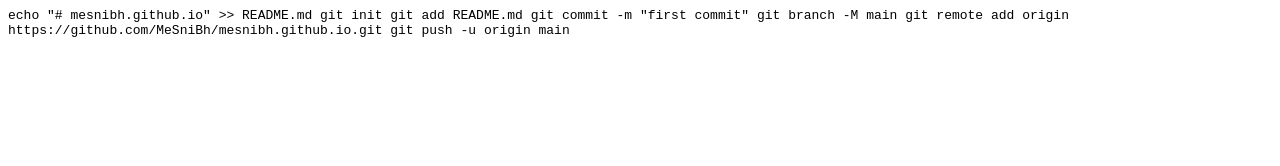
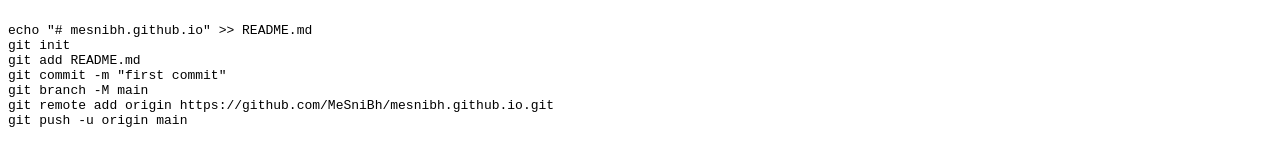
Before and after one commit to MeSniBh/mesnibh.github.io, a plain HTML site: page index.html in a window 1280 px wide. Drawn offline with Linux system fonts and the light colour scheme.

Commit message:
Update index.html

```diff
--- a/index.html
+++ b/index.html
@@ -1,5 +1,5 @@
 
-<body>
+<pre>
 <code>
 echo "# mesnibh.github.io" >> README.md
 git init
@@ -9,4 +9,4 @@ git branch -M main
 git remote add origin https://github.com/MeSniBh/mesnibh.github.io.git
 git push -u origin main
 </code>
-</body>
+</pre>
```
